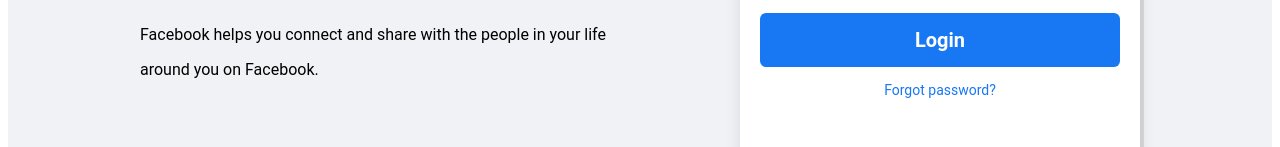
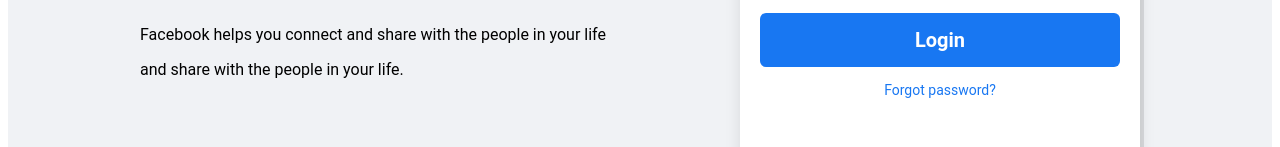
Before and after one commit to shahbazsheikh01/Facebook-login-page, a plain HTML site: page index.html in a window 1280 px wide. Shown: the part 370-517 px from the top of the page. Drawn offline with Linux system fonts and the light colour scheme.

Commit message:
Update index.html

```diff
--- a/index.html
+++ b/index.html
@@ -12,7 +12,7 @@
           <div class="text">
             <h1>facebook</h1>
             <p>Facebook helps you connect and share with the people in your life</p>
-            <p>around you on Facebook.</p>
+            <p>and share with the people in your life.</p>
             </div>
             <form action="#">
             <input type="email" placeholder="Email or phone number">
```
